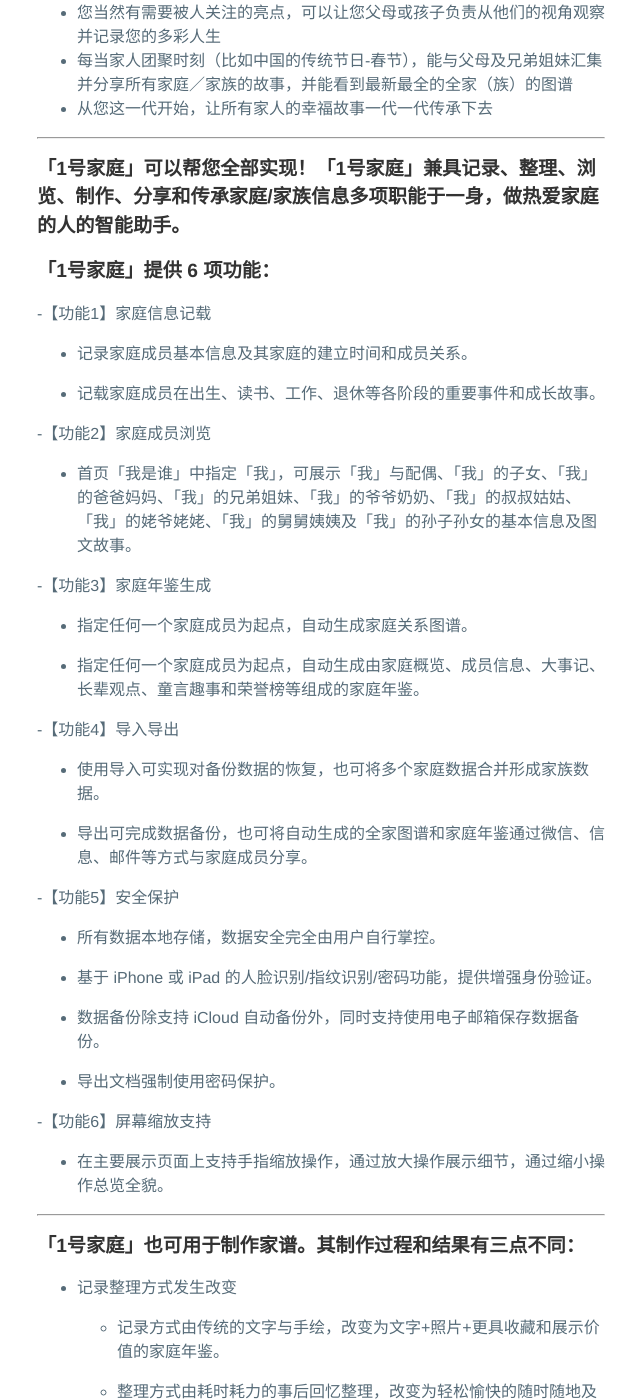
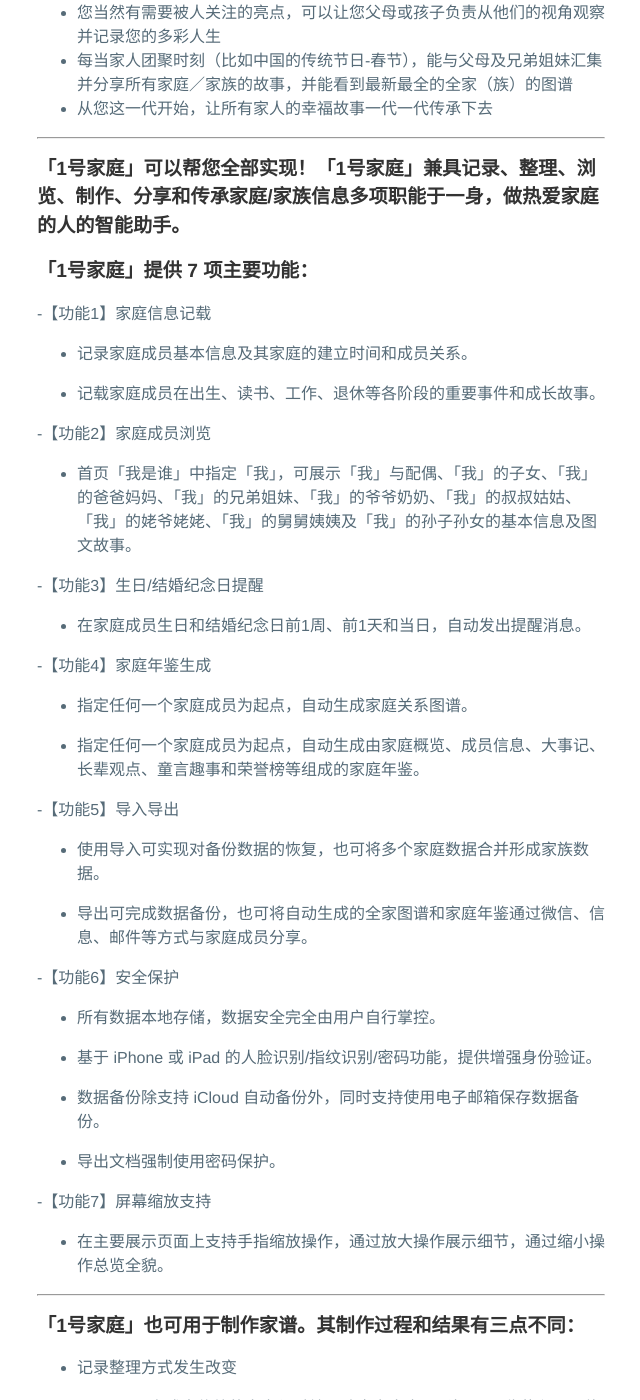
Before and after one commit to zhanyunguo/myNumberOneFamilyWebsite, a Jekyll site: the page built from index.md, in a window 1280 px wide and 1400 px high, scrolled down 704 px. Shown: the whole window, without its empty margins (319-959 px from the left). Built offline with Jekyll 4.4.1, drawn with Linux system fonts in a browser that asks for light colours; our own code applies the rules of GitHub Pages for plain Markdown files.

Commit message:
Update index.md

```diff
--- a/index.md
+++ b/index.md
@@ -28,7 +28,7 @@
 「1号家庭」可以帮您全部实现！「1号家庭」兼具记录、整理、浏览、制作、分享和传承家庭/家族信息多项职能于一身，做热爱家庭的人的智能助手。
 ---------------
 
-## 「1号家庭」提供 6 项功能：
+## 「1号家庭」提供 7 项主要功能：
 
 
  -【功能1】家庭信息记载
@@ -47,7 +47,12 @@
    - 首页「我是谁」中指定「我」，可展示「我」与配偶、「我」的子女、「我」的爸爸妈妈、「我」的兄弟姐妹、「我」的爷爷奶奶、「我」的叔叔姑姑、「我」的姥爷姥姥、「我」的舅舅姨姨及「我」的孙子孙女的基本信息及图文故事。
 
 
- -【功能3】家庭年鉴生成
+ -【功能3】生日/结婚纪念日提醒
+
+   - 在家庭成员生日和结婚纪念日前1周、前1天和当日，自动发出提醒消息。
+
+
+ -【功能4】家庭年鉴生成
 
 
    - 指定任何一个家庭成员为起点，自动生成家庭关系图谱。
@@ -80,7 +85,7 @@
    - 导出文档强制使用密码保护。
 
 
- -【功能6】屏幕缩放支持
+ -【功能7】屏幕缩放支持
 
 
    - 在主要展示页面上支持手指缩放操作，通过放大操作展示细节，通过缩小操作总览全貌。
```
Also changed, not shown: other parts of index.md (+2 -2 lines).
